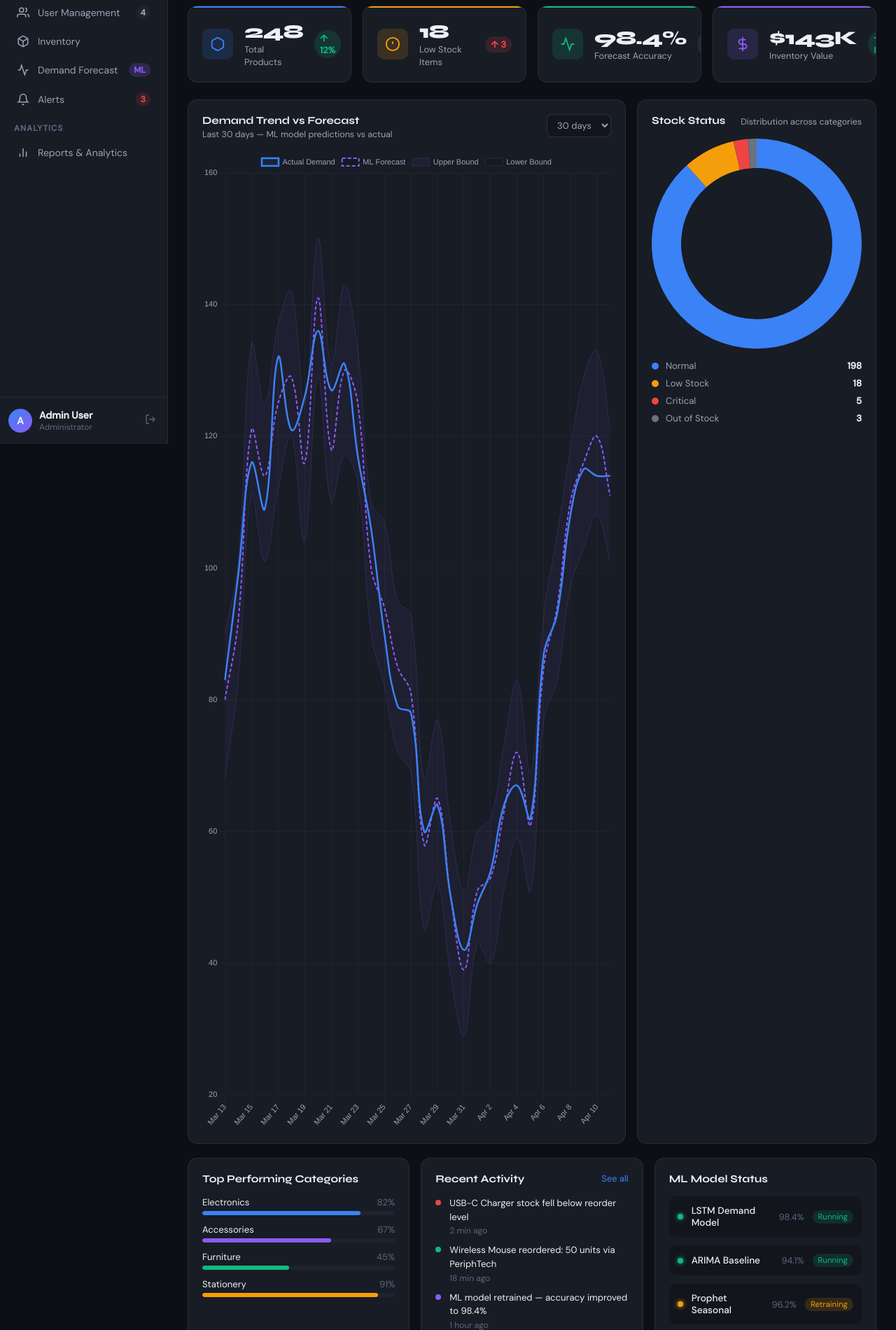
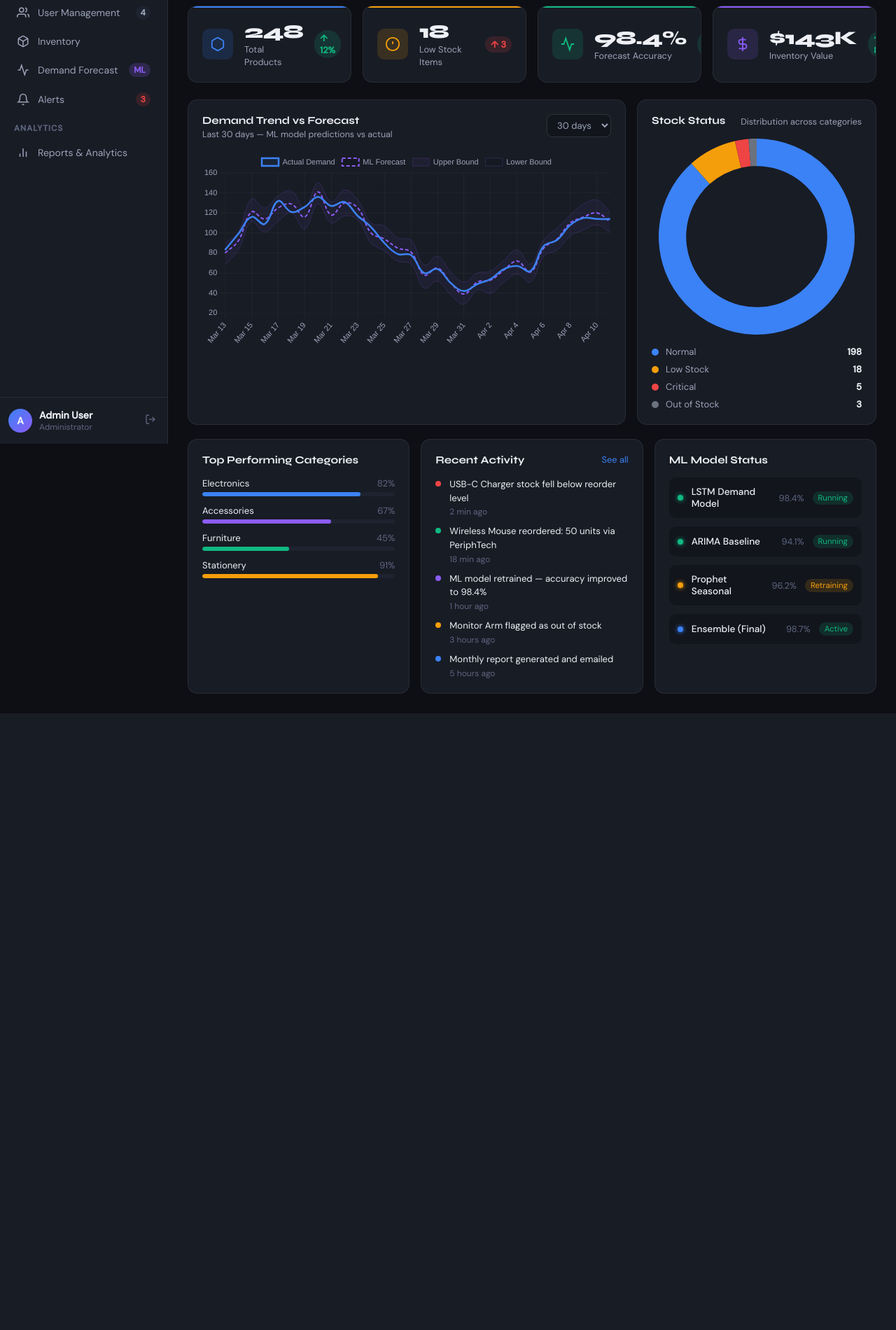
Before and after one commit to Rithesh12-cs/SmartInventoryManagement, a Flask app: page / in a window 1280 px wide. Shown: the part 166-2066 px from the top of the page at 70% size. After the commit the page ends 1185 px from the top, so only its background shows below. Run offline with Flask 3, Linux system fonts and the light colour scheme.

Commit message:
Finishing the day

```diff
--- a/static/styles.css
+++ b/static/styles.css
@@ -374,3 +374,5 @@ button { border:none; cursor:pointer; background:none; }
 ::-webkit-scrollbar { width:5px; height:5px; }
 ::-webkit-scrollbar-track { background:transparent; }
 ::-webkit-scrollbar-thumb { background:var(--surface2); border-radius:999px; }
+
+canvas { max-height: 280px !important; }
```
